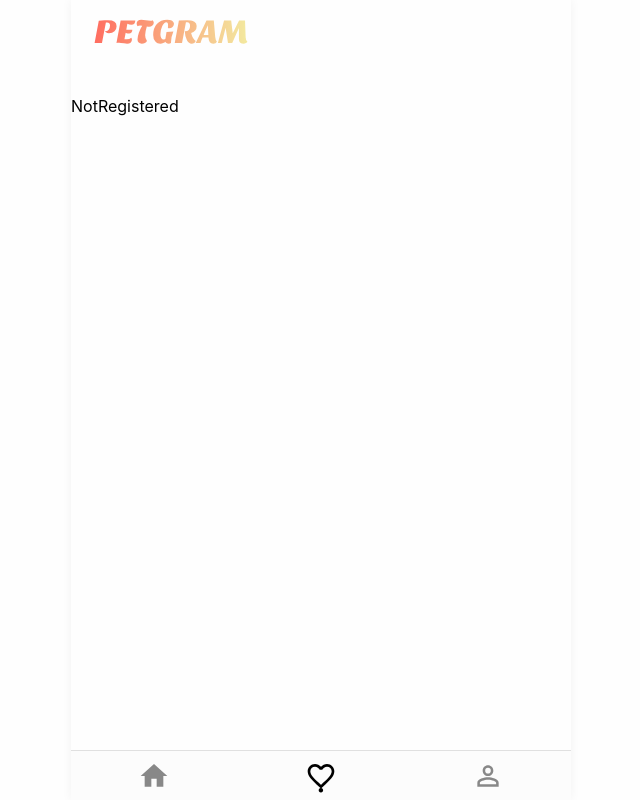
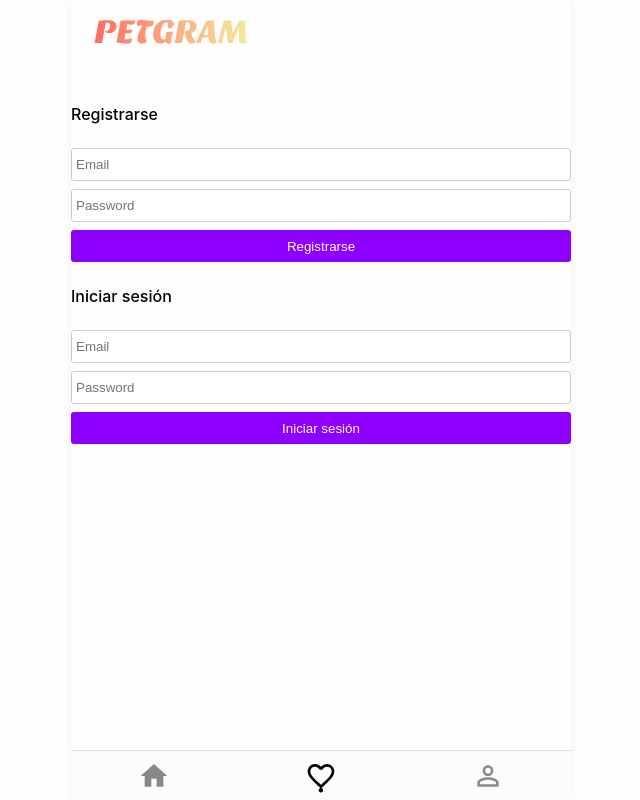
Before and after one commit to amaneiro7/petgram, a React (Vite) app: page /favs in a window 1280 px wide. Shown: the whole page, without its empty margins (319-959 px from the left). Built offline with nearby package versions, Linux system fonts and the light colour scheme.

Commit message:
userForm

```diff
--- a/index.html
+++ b/index.html
@@ -4,7 +4,7 @@
     <meta charset="UTF-8" />
     <link rel="icon" type="image/svg+xml" href="/vite.svg" />
     <meta name="viewport" content="width=device-width, initial-scale=1.0" />
-    <title>Vite + React</title>
+    <title>Petgram</title>
   </head>
   <body>
     <div id="root"></div>
--- /dev/null
+++ b/src/Hooks/useInputValue.js
@@ -0,0 +1,7 @@
+import { useState } from 'react'
+
+export const useInputValue = initialValue => {
+  const [value, setvalue] = useState(initialValue)
+  const onChange = ({ target: { value } }) => setvalue(value)
+  return { value, onChange }
+}
--- /dev/null
+++ b/src/components/UserForm/index.jsx
@@ -0,0 +1,18 @@
+import React from 'react'
+import { useInputValue } from '@/Hooks/useInputValue'
+import { Form, Input, Button, Title } from './style'
+
+export const UserForm = ({ onSubmit, title }) => {
+  const email = useInputValue('')
+  const password = useInputValue('')
+  return (
+    <>
+      <Title>{title}</Title>
+      <Form onSubmit={onSubmit}>
+        <Input type='email' placeholder='Email' {...email} />
+        <Input type='password' placeholder='Password' {...password} />
+        <Button>{title}</Button>
+      </Form>
+    </>
+  )
+}
--- /dev/null
+++ b/src/components/UserForm/style.js
@@ -0,0 +1,30 @@
+import styled from 'styled-components'
+
+export const Form = styled.form`
+    padding: 16px 0;
+`
+
+export const Input = styled.input`
+    display: block;
+    width: 100%;
+    padding: 8px 4px;
+    margin-bottom: 8px;
+    border: 1px solid #ccc;
+    border-radius: 3px;
+`
+
+export const Button = styled.button`
+    display: block;
+    width: 100%;
+    height: 32px;
+    background: #8d00ff;
+    color: #fff;
+    text-align: center;
+    border-radius: 3px;
+`
+
+export const Title = styled.h2`
+  font-size: 16px;
+  font-weight: 500;
+  padding: 8px 0;
+`
--- /dev/null
+++ b/src/context/index.jsx
@@ -0,0 +1,20 @@
+import React, { createContext, useState } from 'react'
+
+export const AppContext = createContext()
+
+export const AppProvider = ({ children }) => {
+  const [isAuth, setIsAuth] = useState(false)
+
+  const value = {
+    isAuth,
+    activateAuth: () => {
+      setIsAuth(true)
+    }
+  }
+
+  return (
+    <AppContext.Provider value={value}>
+      {children}
+    </AppContext.Provider>
+  )
+}
--- a/src/main.jsx
+++ b/src/main.jsx
@@ -1,7 +1,9 @@
 import React from 'react'
 import ReactDOM from 'react-dom/client'
+import { AppProvider } from './context'
+import { ApolloClient, ApolloProvider, InMemoryCache } from '@apollo/client'
 import App from './App'
-import { ApolloClient, ApolloProvider, InMemoryCache } from '@apollo/client'
+
 const client = new ApolloClient({
   uri: 'https://petgram-server-amaneiro7.vercel.app/graphql',
   cache: new InMemoryCache()
@@ -9,8 +11,10 @@ const client = new ApolloClient({
 
 ReactDOM.createRoot(document.getElementById('root')).render(
   <React.StrictMode>
-    <ApolloProvider client={client}>
-      <App />
-    </ApolloProvider>
+    <AppProvider>
+      <ApolloProvider client={client}>
+        <App />
+      </ApolloProvider>
+    </AppProvider>
   </React.StrictMode>
 )
--- a/src/pages/Detail.jsx
+++ b/src/pages/Detail.jsx
@@ -4,7 +4,6 @@ import { useParams } from 'react-router-dom'
 
 export function Detail () {
   const { detailId } = useParams()
-  console.log(detailId)
   return (
     <PhotoCardWithQuery id={detailId} />
   )
--- a/src/pages/NotRegistered.jsx
+++ b/src/pages/NotRegistered.jsx
@@ -1,7 +1,13 @@
-import React from 'react'
+import React, { useContext } from 'react'
+import { AppContext } from '@/context'
+import { UserForm } from '@/components/UserForm'
 
 export function NotRegistered () {
+  const { activateAuth } = useContext(AppContext)
   return (
-    <div>NotRegistered</div>
+    <>
+      <UserForm title='Registrarse' onSubmit={activateAuth} />
+      <UserForm title='Iniciar sesión' onSubmit={activateAuth} />
+    </>
   )
 }
--- a/src/routes/index.jsx
+++ b/src/routes/index.jsx
@@ -1,11 +1,12 @@
-import React from 'react'
+import React, { useContext } from 'react'
 import { Route, Routes } from 'react-router-dom'
 import { Home } from '@/pages/Home'
 import { Detail } from '@/pages/Detail'
+import { AppContext } from '@/context'
 import { authenticatedRoute, protectedRoute } from './PrivateRoute'
-const isAuth = false
 
 export function PublicRoute () {
+  const { isAuth } = useContext(AppContext)
   return (
     <>
       <Routes>
```
